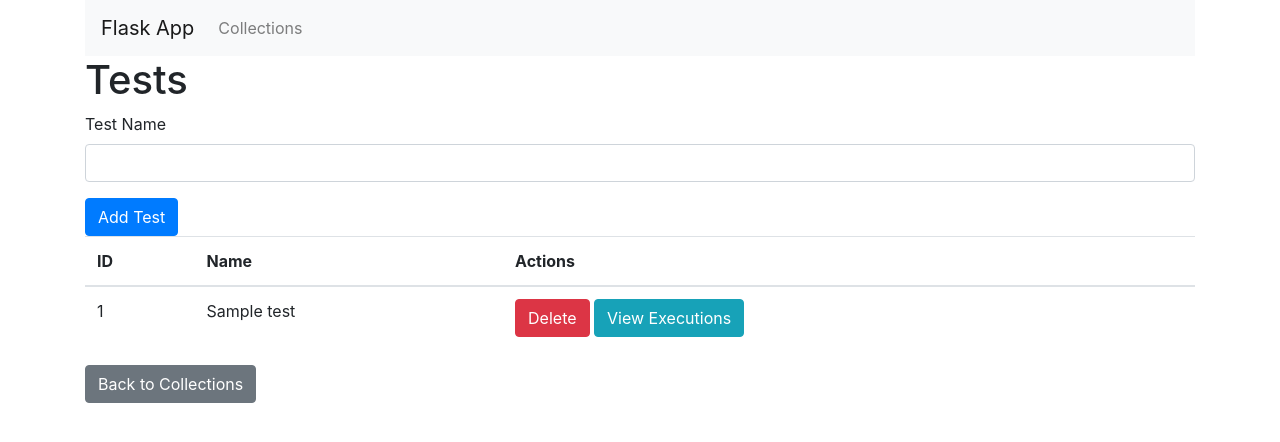
After one commit to llucbrell/cds, a Flask app: page /tests/1 in a window 1280 px wide. The commit adds this page. Shown: the top 442 px of the page. Run offline with Flask 3, Linux system fonts and the light colour scheme; tables that the repository leaves empty hold one stand-in row (values such as "Sample post"); some libraries are stand-ins or nearby versions.

Commit message:
added bootstrap and database administration for collections and tests

```diff
--- a/app.py
+++ b/app.py
@@ -1,15 +1,74 @@
-from flask import Flask, render_template
+from flask import Flask, render_template, request, redirect, url_for
 from dash_app import create_dash_app
+from models import Database
 
 app = Flask(__name__)
+
 
 # Integrar Dash en Flask
 dash_app = create_dash_app(app)
 
-# Ruta principal
+
+db = Database()
+
 @app.route('/')
 def index():
     return render_template('index.html')
+
+# Rutas para colecciones
+@app.route('/collections', methods=['GET', 'POST'])
+def collections():
+    if request.method == 'POST':
+        name = request.form['name']
+        db.add_collection(name)
+        return redirect(url_for('collections'))
+    collections = db.get_collections()
+    return render_template('collections.html', collections=collections)
+
+@app.route('/collections/edit/<int:collection_id>', methods=['GET', 'POST'])
+def edit_collection(collection_id):
+    collection = db.get_collection(collection_id)
+    if request.method == 'POST':
+        new_name = request.form['name']
+        db.update_collection(collection_id, new_name)
+        return redirect(url_for('collections'))
+    return render_template('edit_collection.html', collection=collection)
+
+@app.route('/collections/delete/<int:collection_id>')
+def delete_collection(collection_id):
+    db.delete_collection(collection_id)
+    return redirect(url_for('collections'))
+
+# Rutas para tests
+@app.route('/tests/<int:collection_id>', methods=['GET', 'POST'])
+def tests(collection_id):
+    if request.method == 'POST':
+        name = request.form['name']
+        db.add_test(collection_id, name)
+        return redirect(url_for('tests', collection_id=collection_id))
+    tests = db.get_tests(collection_id)
+    return render_template('tests.html', tests=tests, collection_id=collection_id)
+
+@app.route('/tests/delete/<int:test_id>/<int:collection_id>')
+def delete_test(test_id, collection_id):
+    db.delete_test(test_id)
+    return redirect(url_for('tests', collection_id=collection_id))
+
+# Rutas para ejecuciones
+@app.route('/executions/<int:test_id>', methods=['GET', 'POST'])
+def executions(test_id):
+    if request.method == 'POST':
+        result = request.form['result']
+        db.add_execution(test_id, result)
+        return redirect(url_for('executions', test_id=test_id))
+    executions = db.get_executions(test_id)
+    return render_template('executions.html', executions=executions, test_id=test_id)
+
+@app.route('/executions/delete/<int:execution_id>/<int:test_id>')
+def delete_execution(execution_id, test_id):
+    db.delete_execution(execution_id)
+    return redirect(url_for('executions', test_id=test_id))
+
 
 # Ruta para la aplicación Dash
 @app.route('/dash')
--- /dev/null
+++ b/models.py
@@ -0,0 +1,77 @@
+from sqlalchemy import create_engine, Column, Integer, String, ForeignKey, DateTime, func
+from sqlalchemy.orm import declarative_base, sessionmaker, relationship
+
+Base = declarative_base()
+
+class Collection(Base):
+    __tablename__ = 'collections'
+    id = Column(Integer, primary_key=True, autoincrement=True)
+    name = Column(String, nullable=False)
+    tests = relationship('Test', back_populates='collection', cascade='all, delete-orphan')
+
+class Test(Base):
+    __tablename__ = 'tests'
+    id = Column(Integer, primary_key=True, autoincrement=True)
+    collection_id = Column(Integer, ForeignKey('collections.id'), nullable=False)
+    name = Column(String, nullable=False)
+    executions = relationship('Execution', back_populates='test', cascade='all, delete-orphan')
+    collection = relationship('Collection', back_populates='tests')
+
+class Execution(Base):
+    __tablename__ = 'executions'
+    id = Column(Integer, primary_key=True, autoincrement=True)
+    test_id = Column(Integer, ForeignKey('tests.id'), nullable=False)
+    result = Column(String, nullable=False)
+    timestamp = Column(DateTime, default=func.now())
+    test = relationship('Test', back_populates='executions')
+
+DATABASE_URL = "sqlite:///tests.db"
+engine = create_engine(DATABASE_URL)
+Base.metadata.create_all(engine)
+Session = sessionmaker(bind=engine)
+
+class Database:
+    def __init__(self):
+        self.session = Session()
+
+    def add_collection(self, name):
+        new_collection = Collection(name=name)
+        self.session.add(new_collection)
+        self.session.commit()
+
+    def delete_collection(self, collection_id):
+        collection = self.session.query(Collection).get(collection_id)
+        self.session.delete(collection)
+        self.session.commit()
+
+    def update_collection(self, collection_id, new_name):
+        collection = self.session.query(Collection).get(collection_id)
+        collection.name = new_name
+        self.session.commit()
+
+    def get_collection(self, collection_id):
+        return self.session.query(Collection).get(collection_id)
+
+    def get_collections(self):
+        return self.session.query(Collection).all()
+
+    def add_test(self, collection_id, name):
+        new_test = Test(collection_id=collection_id, name=name)
+        self.session.add(new_test)
+        self.session.commit()
+
+    def delete_test(self, test_id):
+        test = self.session.query(Test).get(test_id)
+        self.session.delete(test)
+        self.session.commit()
+
+    def add_execution(self, test_id, result):
+        new_execution = Execution(test_id=test_id, result=result)
+        self.session.add(new_execution)
+        self.session.commit()
+
+    def get_tests(self, collection_id):
+        return self.session.query(Test).filter_by(collection_id=collection_id).all()
+
+    def get_executions(self, test_id):
+        return self.session.query(Execution).filter_by(test_id=test_id).all()
--- /dev/null
+++ b/templates/base.html
@@ -0,0 +1,27 @@
+<!DOCTYPE html>
+<html lang="en">
+<head>
+    <meta charset="UTF-8">
+    <meta name="viewport" content="width=device-width, initial-scale=1.0">
+    <title>Flask App</title>
+    <link rel="stylesheet" href="https://stackpath.bootstrapcdn.com/bootstrap/4.5.2/css/bootstrap.min.css">
+</head>
+<body>
+    <div class="container">
+        <nav class="navbar navbar-expand-lg navbar-light bg-light">
+            <a class="navbar-brand" href="{{ url_for('index') }}">Flask App</a>
+            <div class="collapse navbar-collapse">
+                <ul class="navbar-nav mr-auto">
+                    <li class="nav-item">
+                        <a class="nav-link" href="{{ url_for('collections') }}">Collections</a>
+                    </li>
+                </ul>
+            </div>
+        </nav>
+        <div class="content">
+            {% block content %}
+            {% endblock %}
+        </div>
+    </div>
+</body>
+</html>
--- a/templates/index.html
+++ b/templates/index.html
@@ -1,3 +1,4 @@
+<!--
 <!DOCTYPE html>
 <html lang="en">
 <head>
@@ -9,3 +10,8 @@
     <a href="/dash">Go to Dash App</a>
 </body>
 </html>
+-->
+{% extends 'base.html' %}
+{% block content %}
+<h1>Welcome to Flask App</h1>
+{% endblock %}
--- /dev/null
+++ b/templates/tests.html
@@ -0,0 +1,33 @@
+{% extends 'base.html' %}
+{% block content %}
+<h1>Tests</h1>
+<form method="POST">
+    <div class="form-group">
+        <label for="name">Test Name</label>
+        <input type="text" class="form-control" id="name" name="name" required>
+    </div>
+    <button type="submit" class="btn btn-primary">Add Test</button>
+</form>
+<table class="table">
+    <thead>
+        <tr>
+            <th>ID</th>
+            <th>Name</th>
+            <th>Actions</th>
+        </tr>
+    </thead>
+    <tbody>
+        {% for test in tests %}
+        <tr>
+            <td>{{ test.id }}</td>
+            <td>{{ test.name }}</td>
+            <td>
+                <a href="{{ url_for('delete_test', test_id=test.id, collection_id=collection_id) }}" class="btn btn-danger">Delete</a>
+                <a href="{{ url_for('executions', test_id=test.id) }}" class="btn btn-info">View Executions</a>
+            </td>
+        </tr>
+        {% endfor %}
+    </tbody>
+</table>
+<a href="{{ url_for('collections') }}" class="btn btn-secondary">Back to Collections</a>
+{% endblock %}
```
Also changed, not shown: templates/collections.html (added, +33 -0 lines), templates/edit_collection.html (added, +11 -0 lines), templates/executions.html (added, +34 -0 lines).
